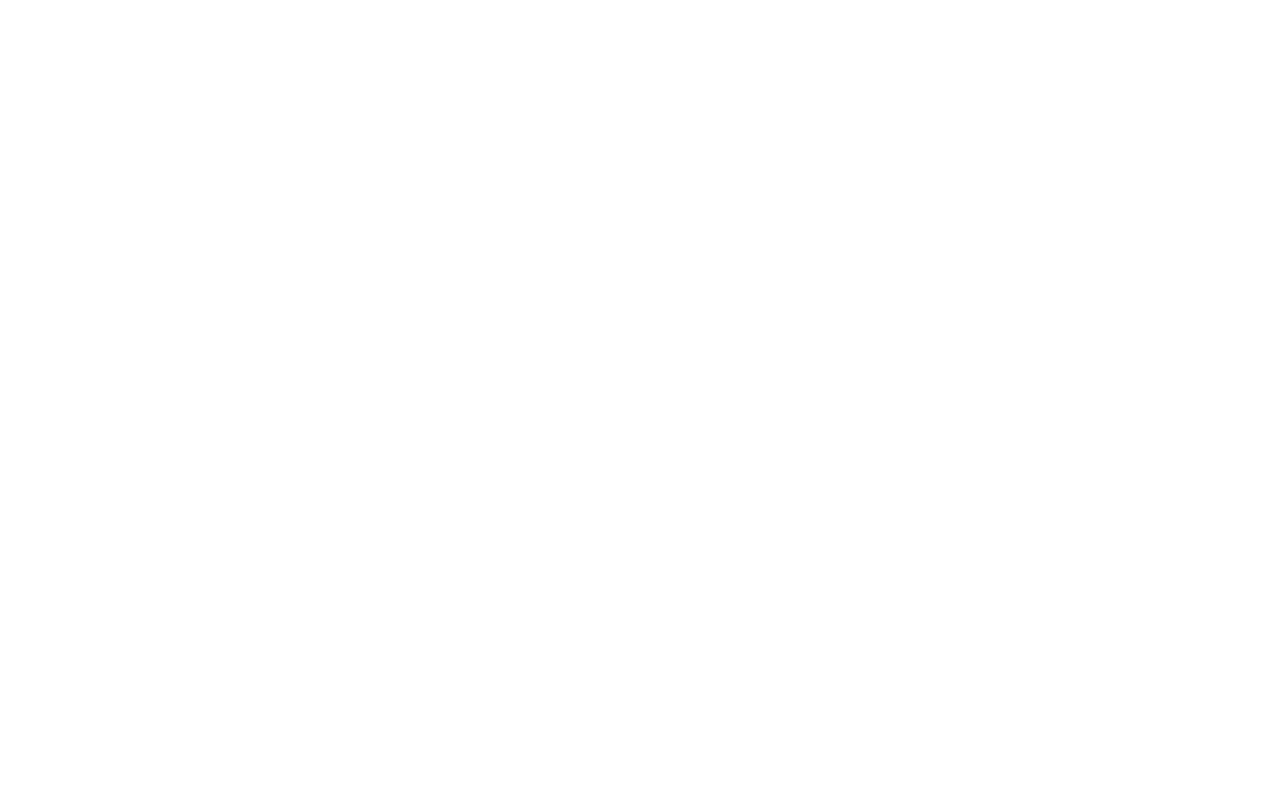
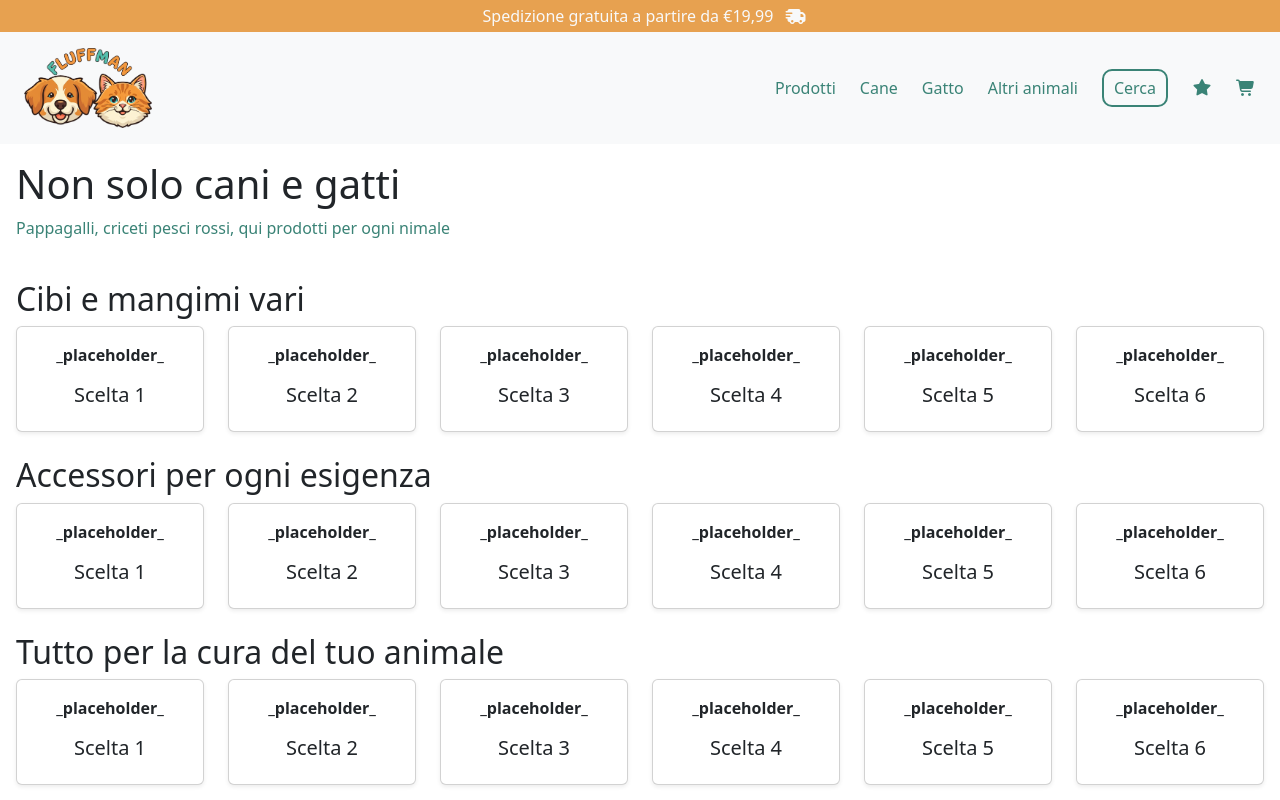
Before and after one commit to coluccifrancesco/fluffman-project-work, a React (Vite) app in the folder fluffman_pw/front-end/: page /OtherAnimalProducts in a window 1280 px wide. Before the commit this address had no page. Shown: the top 800 px of the page. Built offline with nearby package versions, Linux system fonts and the light colour scheme.

Commit message:
other animal products page placeholder

```diff
--- a/fluffman_pw/front-end/components/OtherAnimalProducts.jsx
+++ b/fluffman_pw/front-end/components/OtherAnimalProducts.jsx
@@ -0,0 +1,43 @@
+import CardItem from "./CardComponent/CardItem"
+
+
+export default function OtherAnimalProducts() {
+    return (
+        <>
+            <div className="m-2 p-2">
+                <h1>Non solo cani e gatti</h1>
+                <p>Pappagalli, criceti pesci rossi, qui prodotti per ogni nimale</p>
+            </div>
+
+            {/* Sezione Food */}
+            <div className="m-2 p-2">
+                <h2>Cibi e mangimi vari</h2>
+                <div className="row row-cols-1 row-cols-sm-2 row-cols-md-3 row-cols-lg-4 row-cols-xl-6 g-4">
+                    {[...Array(6)].map((_, idx) => (
+                        <CardItem key={idx} title={`Scelta ${idx + 1}`} />
+                    ))}
+                </div>
+            </div>
+
+            {/* Sezione accessori */}
+            <div className="m-2 p-2">
+                <h2>Accessori per ogni esigenza</h2>
+                <div className="row row-cols-1 row-cols-sm-2 row-cols-md-3 row-cols-lg-4 row-cols-xl-6 g-4">
+                    {[...Array(6)].map((_, idx) => (
+                        <CardItem key={idx} title={`Scelta ${idx + 1}`} />
+                    ))}
+                </div>
+            </div>
+
+            {/* Sezione Cura */}
+            <div className="m-2 p-2">
+                <h2>Tutto per la cura del tuo animale</h2>
+                <div className="row row-cols-1 row-cols-sm-2 row-cols-md-3 row-cols-lg-4 row-cols-xl-6 g-4">
+                    {[...Array(6)].map((_, idx) => (
+                        <CardItem key={idx} title={`Scelta ${idx + 1}`} />
+                    ))}
+                </div>
+            </div>
+        </>
+    )
+}
--- a/fluffman_pw/front-end/src/App.jsx
+++ b/fluffman_pw/front-end/src/App.jsx
@@ -3,6 +3,7 @@
 import HomePage from "../pages/HomePage";
 import DogProducts from "../components/DogProducts";
 import CatProducts from "../components/CatProducts";
+import OtherAnimalProducts from "../components/OtherAnimalProducts";
 
 
 
@@ -16,6 +17,7 @@
             <Route path="/" element={<HomePage />} />
             <Route path="/DogProducts" element={<DogProducts />} />
             <Route path="/CatProducts" element={<CatProducts />} />
+            <Route path="/OtherAnimalProducts" element={<OtherAnimalProducts />} />
           </Route>
         </Routes>
       </BrowserRouter>
```
